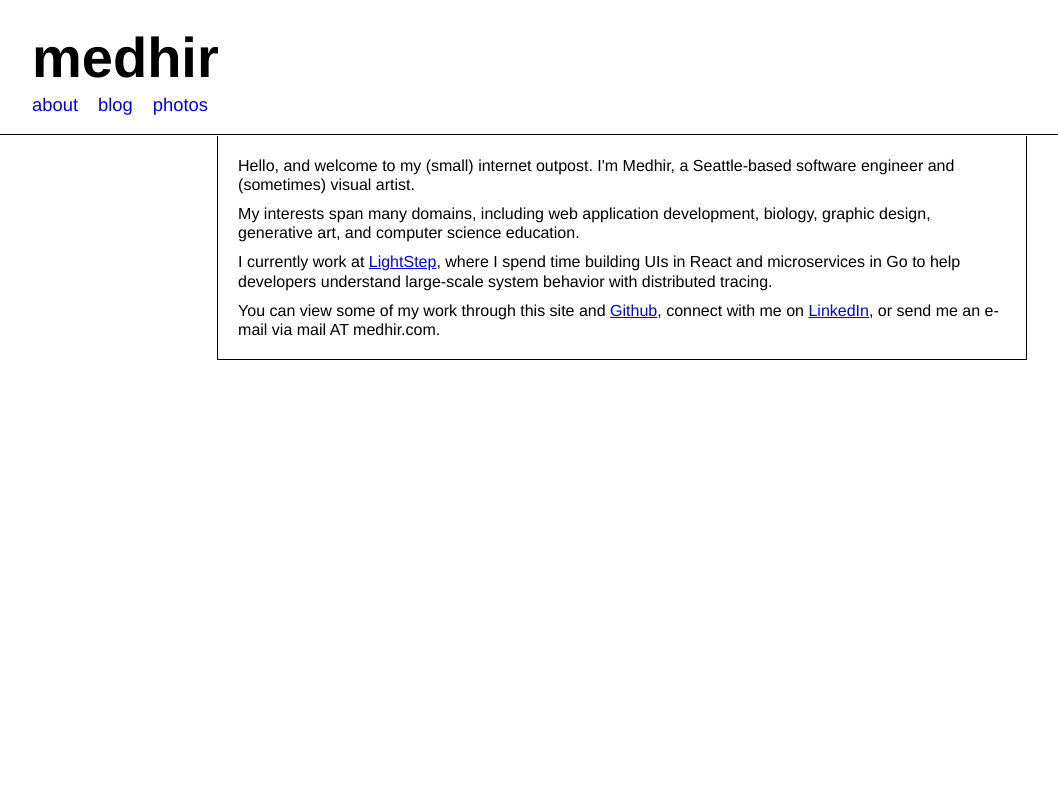
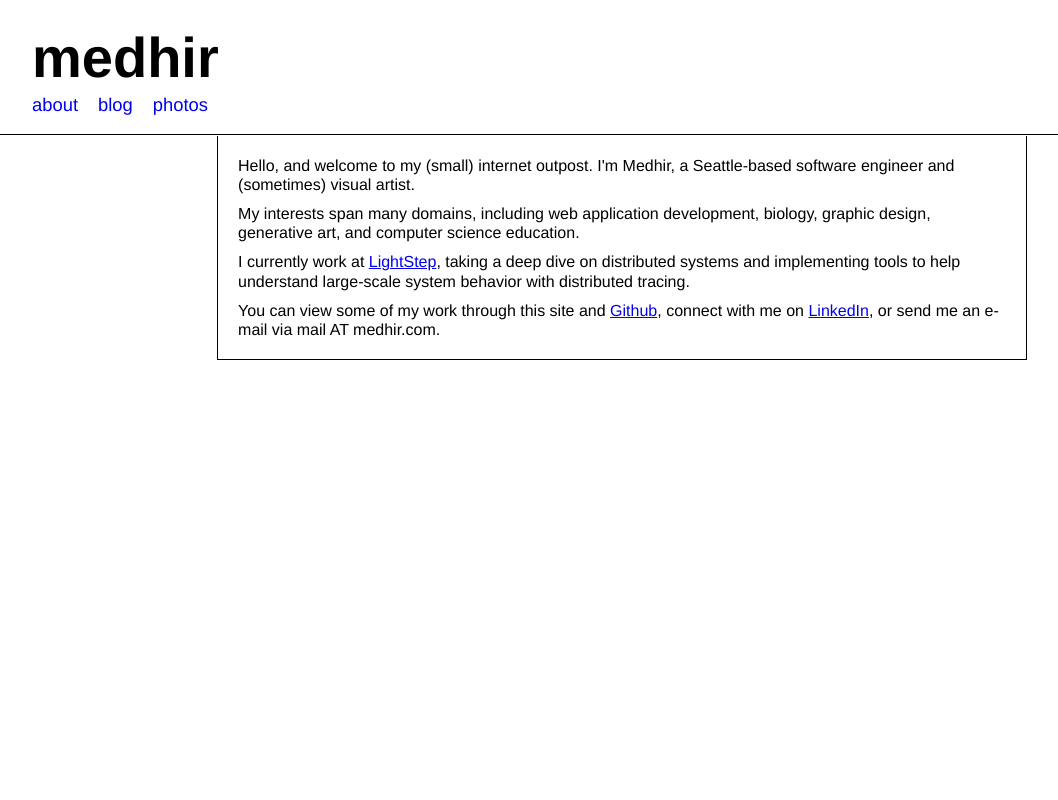
Before and after one commit to medhir/blog, a React (Create React App) app in the folder client/: page /about in a window 1280 px wide. Shown: the top 800 px of the page, without its empty margins (18-1076 px from the left). Built offline with nearby package versions, Linux system fonts and the light colour scheme; no server answers.

Commit message:
Front end change I've wanted to do 5ever

```diff
--- a/client/src/Components/About/index.js
+++ b/client/src/Components/About/index.js
@@ -16,8 +16,7 @@ class About extends Component {
         </p>
         <p>
           I currently work at <a href="https://lightstep.com">LightStep</a>,
-          where I spend time building UIs in React and microservices in Go to
-          help developers understand large-scale system behavior with
+          taking a deep dive on distributed systems and implementing tools to help understand large-scale system behavior with
           distributed tracing.
         </p>
         <p>
@@ -26,13 +25,6 @@ class About extends Component {
           <a href="https://linkedin.com/in/medhir">LinkedIn</a>, or send me an{' '}
           e-mail via mail AT medhir.com.
         </p>
-        {/* <p>
-          Currently available for hire for Seattle-based or remote work. Please{' '}
-          <a href="https://s3-us-west-2.amazonaws.com/medhir-blog-dev/R%C3%A9sum%C3%A9+2019.pdf">
-            refer to my résumé
-          </a>{' '}
-          for further information on my previous work.
-        </p> */}
       </section>
     )
   }
```
